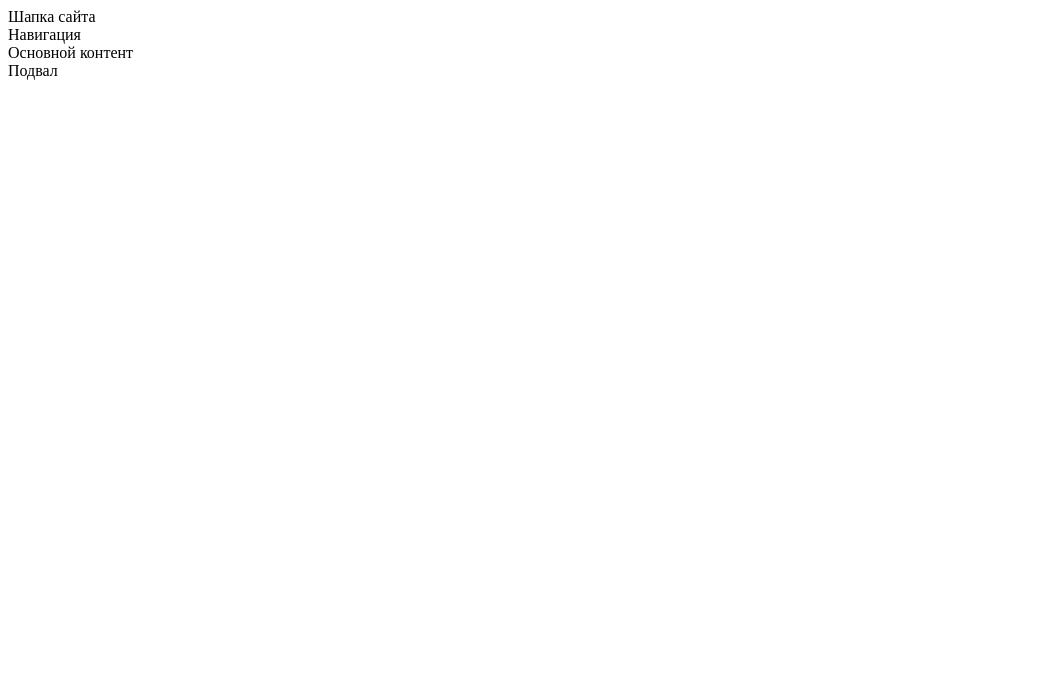
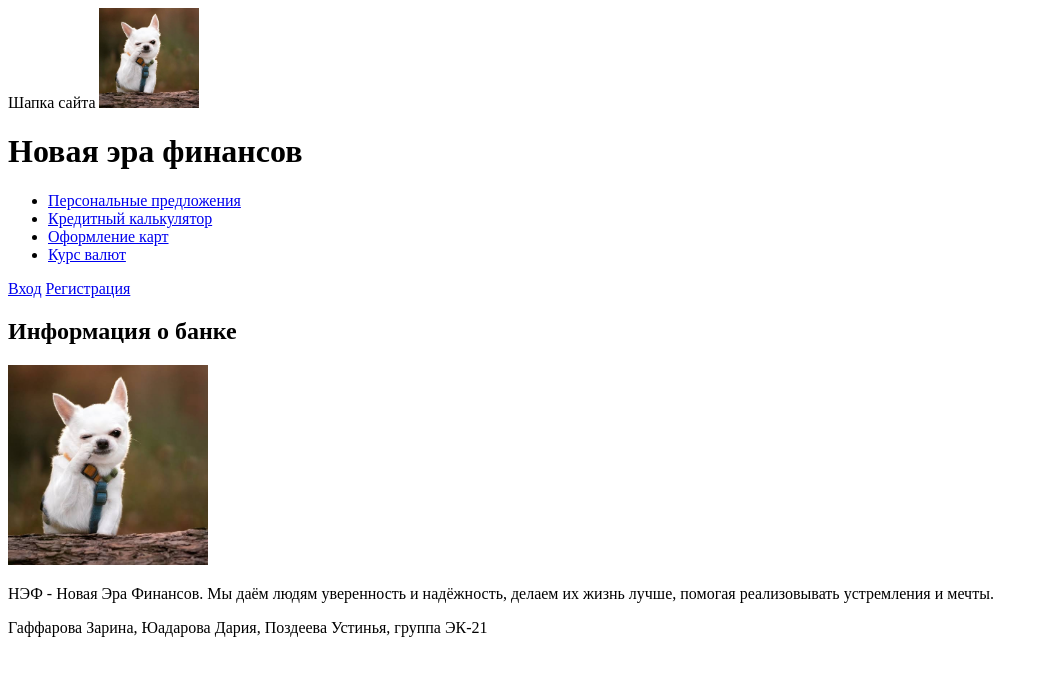
Before and after one commit to Zarina-Gaffarova/project, a plain HTML site: page index.html in a window 1280 px wide. Shown: the whole page, without its empty margins (0-1048 px from the left). Drawn offline with Linux system fonts and the light colour scheme.

Commit message:
Загрузили логотип, оформили навигацию и подвал сайта

```diff
--- a/index.html
+++ b/index.html
@@ -7,11 +7,28 @@
 </head>
 <body>
     <header>Шапка сайта
+        <img src="images/logo.jpg" alt="" width="100">
+        <h1>Новая эра финансов</h1>
     <nav>
-        Навигация
+        <ul>
+            <li> <a href="#">Персональные предложения</a> </li>
+            <li> <a href="#">Кредитный калькулятор</a> </li>
+            <li> <a href="#">Оформление карт</a> </li>
+            <li> <a href="#">Курс валют</a> </li>
+        </ul>
     </nav>
+    <a href="#">Вход</a>
+    <a href="#">Регистрация</a>
     </header>
-    <main>Основной контент</main>
-    <footer>Подвал</footer>
+    <main>
+        <div>
+            <h2>Информация о банке</h2>
+            <img src="images/logo.jpg" alt="" width="200">
+            <p>НЭФ - Новая Эра Финансов. Мы даём людям уверенность и надёжность, делаем их жизнь лучше, помогая реализовывать устремления и мечты.</p>
+        </div>
+    </main>
+    <footer>
+        <p>Гаффарова Зарина, Юадарова Дария, Поздеева Устинья, группа ЭК-21</p>
+    </footer>
 </body>
 </html>
```
Also changed, not shown: images/logo.jpg (added).
